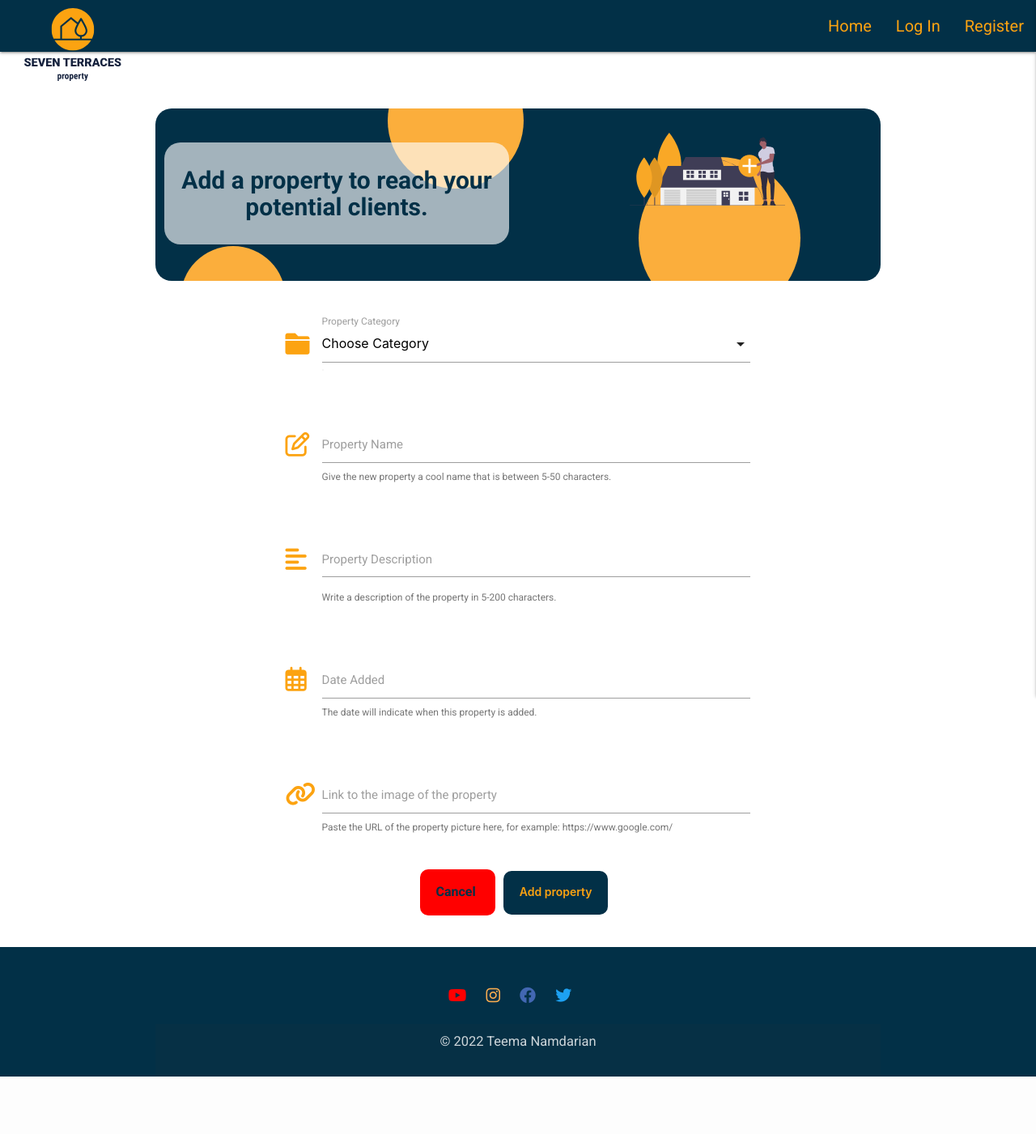
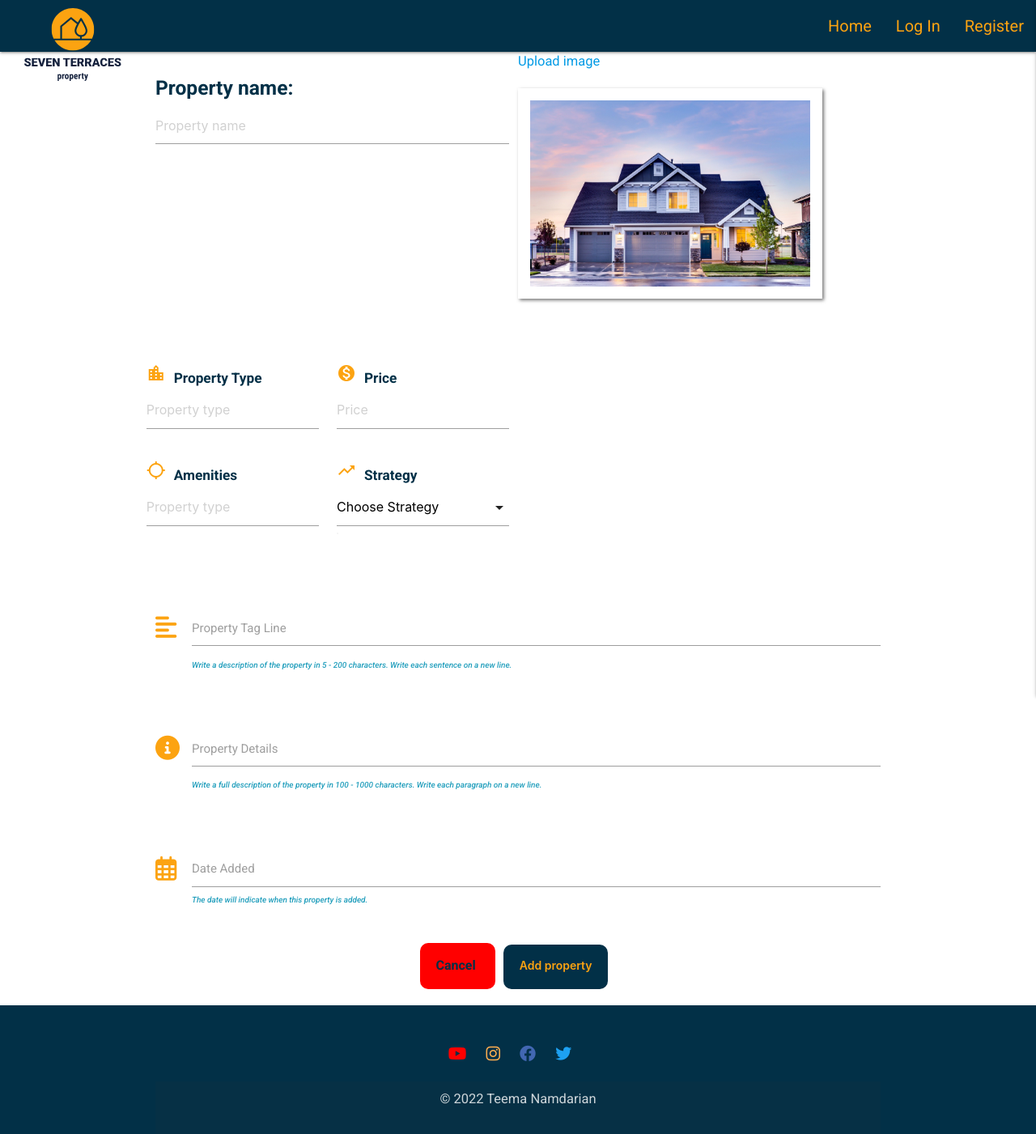
Before and after one commit to TNamdarian/seven-terraces, a Flask app: page /add_property in a window 1280 px wide. Shown: the whole page at 81% size. Before the commit the page ends 1330 px from the top, so only its background shows below. Run offline with Flask 2, Linux system fonts and the light colour scheme; data that the repository does not hold is empty; some libraries are stand-ins or nearby versions.

Commit message:
Modify add_property template

```diff
--- a/static/css/style.css
+++ b/static/css/style.css
@@ -565,7 +565,7 @@ form i:hover {
     margin-bottom: 50px;
 }
 
-.input-field .hint-text {
+.input-field .helper-text {
     font-size: 10px;
     color: var(--teal);
     font-style: italic;
--- a/templates/add_property.html
+++ b/templates/add_property.html
@@ -1,25 +1,64 @@
 {% extends "base.html" %}
 {% block content %}
 
-<div class="container form-container">
-    <!-- Page Header -->
-    <div class="row property-header">
-        <div class="col s12 m12 l6">
-            <h1 class="center-align add-property-heading">Add a property to reach your potential clients.</h1>
+<!-- Add a Property Form -->
+<div class="container">
+    <form class="col s12 m8 offset-m2 " method="POST" action="{{ url_for('add_property') }}" enctype="multipart/form-data">
+        <!-- Property Name -->
+        <div class="row">
+            <div class="input-field col s12 m6">
+                <h5>Property name:</h5>
+                <input placeholder="Property name" id="property_name" name="property_name" type="text" class="validate" required="">
             </div>
-        <div class="col s12 m12 l6 center-align">
-            <img src="{{ url_for('static', filename='images/undraw_buy_house.svg') }}" alt="add property">
+            <div class="row img-details">
+                <!-- Property Image -->
+                <div class="col m12 l6">
+                    <!-- Modal Trigger -->
+                    <div class="row">
+                        <a class="modal-trigger" href="#modal1">Upload image</a>
+                    </div>
+                    <div class="row img-wrapper">
+                        <a class="modal-trigger" href="#modal1">
+                            <img src="{{url_for('static', filename='images/default.jpg')}}" alt="default_property_image">
+                        </a>
+                    </div>
+                    <!-- Modal Structure-->
+                    <div id="modal1" class="modal">
+                        <div class="file-field input-field">
+                            <div class="btn">
+                                <span>File</span>
+                                <input type="file" name="recipe_image" onchange="previewFile()" accept="image/gif, image/jpeg, image/png">
+                            </div>
+                            <div class="file-path-wrapper">
+                                <input class="file-path validate" type="text" placeholder="Upload image">
+                            </div>
+                            <div class="right-align">
+                                <a href="#!" class="modal-action modal-close waves-effect waves-green">Done</a>
                             </div>
                         </div>
-    <!-- Add a Property Form -->
-    <div class="row">
-        <form class="col s12 m8 offset-m2 " method="POST" action="{{ url_for('add_property') }}">
-            <!-- Category Selection -->
-            <div class="row field-row">
-                <div class="input-field col s12">
-                    <i class="fa-solid fa-folder prefix"></i>
+                    </div>
+                </div>
+                <!-- property details -->
+                <div class="col s12 m12 l6">
+                    <div class="row details-row">
+                        <div class="col s6">
+                            <h6 class="heading"><i class="material-icons">location_city</i>Property Type</h6>
+                            <input placeholder="Property type" id="property_type" name="property_type" type="text" class="validate" min="1" required="">
+                        </div>
+                        <div class="col s6">
+                            <h6><i class="material-icons">monetization_on</i>Price</h6>
+                            <input placeholder="Price" id="price" name="price" type="number" class="validate" min="100,000" required="">
+                        </div>
+                    </div>
+                    <div class="row details-row">
+                        <div class="col s6">
+                            <h6><i class="material-icons">location_searching</i>Amenities</h6>
+                            <input placeholder="Property type" id="property_type" name="property_type" type="text" class="validate" min="1" required="">
+                        </div>
+                        <div class="col s6">
+                            <h6><i class="material-icons">trending_up</i>Strategy</h6>
                             <select id="category_name" name="category_name" class="validate" required>
-                        <option value="" disabled selected>Choose Category</option>
+                                <option value="" disabled selected>Choose Strategy</option>
                                 {% for category in categories %}
                                 <option value="{{ category.category_name }}">{{ category.category_name }}</option>
                                 {% endfor %}
@@ -27,26 +66,29 @@
                             <label for="category_name">Property Category</label>
                         </div>
                     </div>
-            <!-- Property Name -->
-            <div class="row field-row">
-                <div class="input-field col s12">
-                    <i class="fa-regular fa-pen-to-square prefix"></i>
-                    <input id="property_name" name="property_name" minlength="5" maxlength="50" type="text" class="validate" required>
-                    <label for="property_name">Property Name</label>
-                    <span class="helper-text" data-error="The property name should be between 5-50 characters." data-success="Awesome!">Give the new property a cool name that is between 5-50 characters.</span>
                 </div>
             </div>
-            <!-- Property Description -->
-            <div class="row field-row">
+        </div>
+        <!-- Property Short Description -->
+        <div class="row field-row features">
             <div class="input-field col s12">
                 <i class="fa-solid fa-align-left prefix"></i>
                 <textarea id="property_description" name="property_description" minlength="5" maxlength="200" class="materialize-textarea validate" required></textarea>
-                    <label for="property_description">Property Description</label>
-                    <span class="helper-text" data-error="The description should be between 5 - 200 characters" data-success="Sounds interesting!">Write a description of the property in 5-200 characters.</span>
+                <label for="property_description">Property Tag Line</label>
+                <span class="helper-text" data-error="The description should be between 5 - 200 characters" data-success="Sounds interesting!">Write a description of the property in 5 - 200 characters. Write each sentence on a new line.</span>
+            </div>
+        </div>
+        <!-- Property Full Details -->
+        <div class="row field-row features">
+            <div class="input-field col s12">
+                <i class="fa-solid fa-circle-info prefix"></i>
+                <textarea id="property_details" name="property_details" minlength="100" maxlength="1000" class="materialize-textarea validate" required></textarea>
+                <label for="property_details">Property Details</label>
+                <span class="helper-text" data-error="The description should be between 100 - 1000 characters" data-success="Sounds interesting!">Write a full description of the property in 100 - 1000 characters. Write each paragraph on a new line.</span>
             </div>
         </div>
         <!-- Date picker -->
-            <div class="row field-row">
+        <div class="row field-row features">
             <div class="input-field col s12">
                 <i class="fa-regular fa-calendar-days prefix"></i>
                 <input id="property_added_date" name="property_added_date" type="text" class="datepicker validate">
@@ -54,15 +96,7 @@
                 <span class="helper-text" data-success="Can't wait!">The date will indicate when this property is added.</span>
             </div>
         </div>
-            <!-- Image Link -->
-            <div class="row field-row">
-                <div class="input-field col s12">
-                    <i class="fa-solid fa-link prefix"></i>
-                    <input id="img_link" name="img_link" minlength="5" type="url" class="validate" required>
-                    <label for="img_link">Link to the image of the property</label>
-                    <span class="helper-text" data-error="Rather try using a valid URL for example: https://www.google.com/" data-success="Excellent!">Paste the URL of the property picture here, for example: https://www.google.com/</span>
-                </div>
-            </div>
+
         <!-- Form Buttons -->
         <div class="row center-align subit-btn-div">
             <!-- Cancel Button -->
--- a/templates/view_property.html
+++ b/templates/view_property.html
@@ -46,7 +46,7 @@
     <div class="row">
         <div class="col s12 m4 features">
             <!-- Features -->
-            <h6 class="center-align"><i class="material-icons">storage</i>Features</h6>
+            <h5 class="center-align"><i class="material-icons">storage</i>Features</h5>
             <ul>
                 {% for feature in property.features %}
                 <li>
@@ -57,7 +57,7 @@
         </div>
         <div class="col s12 m8 details">
             <!-- Details -->
-            <h6 class="center-align"><i class="material-icons">info</i>Property Details</h6>
+            <h5 class="center-align"><i class="material-icons">info</i>Property Details</h5>
             <ul>
                 {% for detail in property.property_details %}
                 <li>
```
Lines whose indentation alone changed are shown as unchanged.
